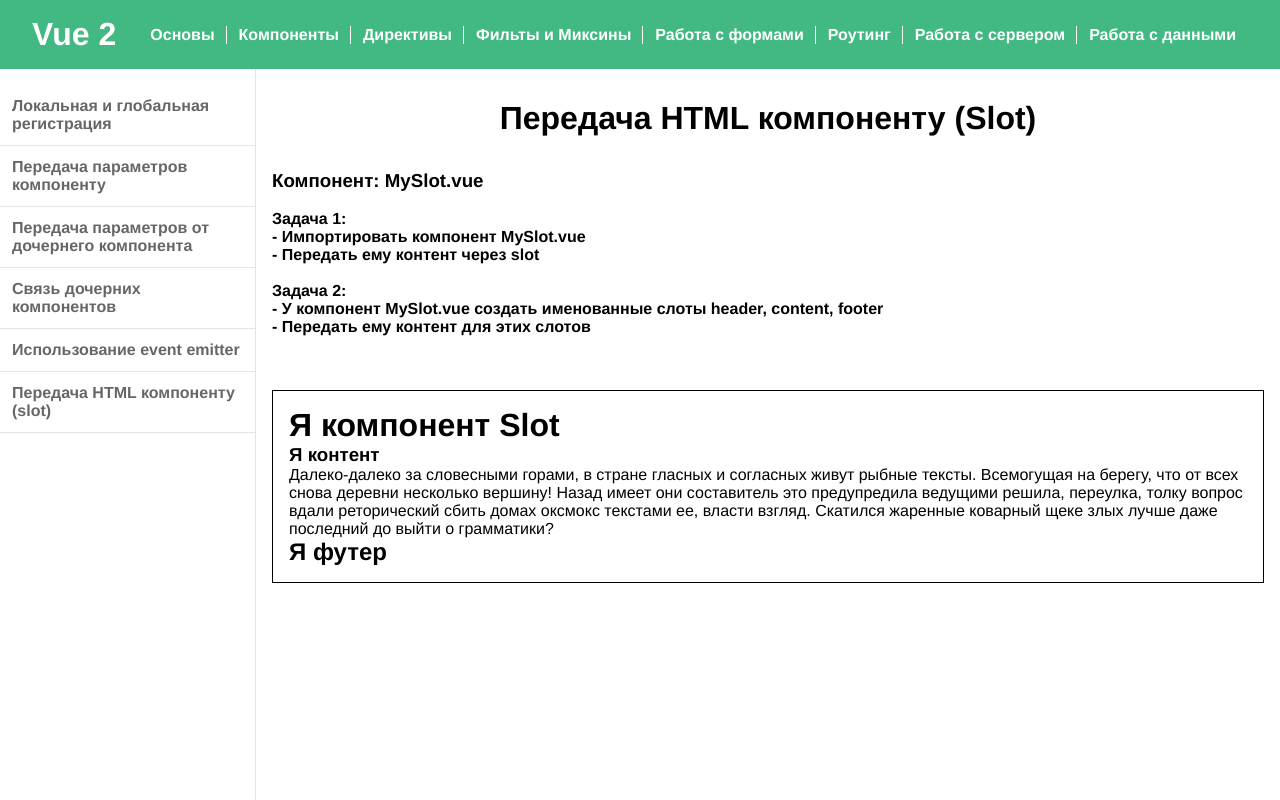
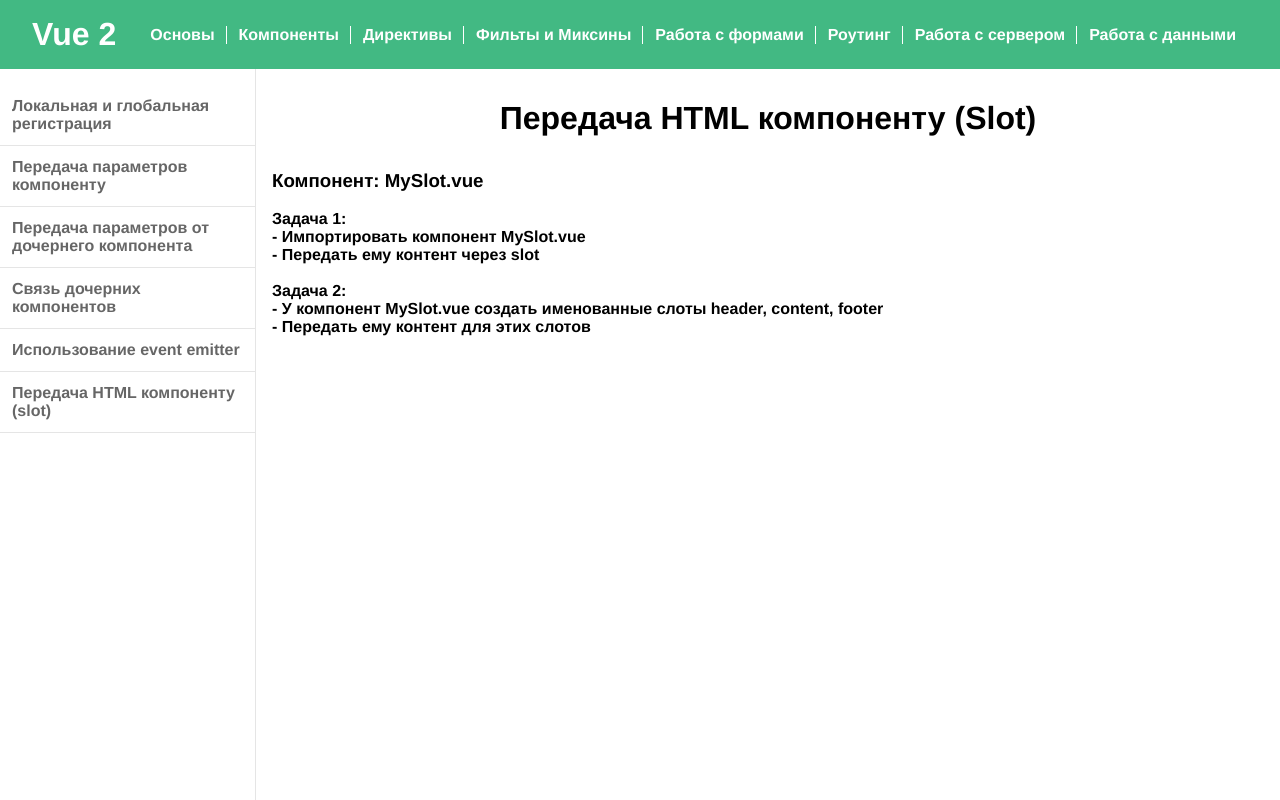
Before and after one commit to VladimirShadrov/vue2-repetition, a Vue app: page /slot in a window 1280 px wide. Built offline with nearby package versions, Linux system fonts and the light colour scheme.

Commit message:
Очистил формы для повтора Slot

```diff
--- a/src/components/components/pages/AppSlot.vue
+++ b/src/components/components/pages/AppSlot.vue
@@ -19,30 +19,12 @@
       - Передать ему контент для этих слотов <br />
     </h4>
     <br /><br /><br />
-
-    <my-slot>
-      <h1 slot="header">Я компонент Slot</h1>
-
-      <template slot="content">
-        <h3>Я контент</h3>
-        <p>
-          Далеко-далеко за словесными горами, в стране гласных и согласных живут рыбные тексты. Всемогущая на берегу, что от всех снова деревни
-          несколько вершину! Назад имеет они составитель это предупредила ведущими решила, переулка, толку вопрос вдали реторический сбить домах
-          оксмокс текстами ее, власти взгляд. Скатился жаренные коварный щеке злых лучше даже последний до выйти о грамматики?
-        </p>
-      </template>
-
-      <h2 slot="footer">Я футер</h2>
-    </my-slot>
   </div>
 </template>
 
 <script>
-import MySlot from './testComponents/MySlot.vue';
-
 export default {
   name: 'app-scoped',
-  components: { MySlot },
 };
 </script>
 
--- a/src/components/components/pages/testComponents/MySlot.vue
+++ b/src/components/components/pages/testComponents/MySlot.vue
@@ -1,9 +1,5 @@
 <template>
-  <div>
-    <slot name="header" />
-    <slot name="content" />
-    <slot name="footer" />
-  </div>
+  <div></div>
 </template>
 
 <script>
```
